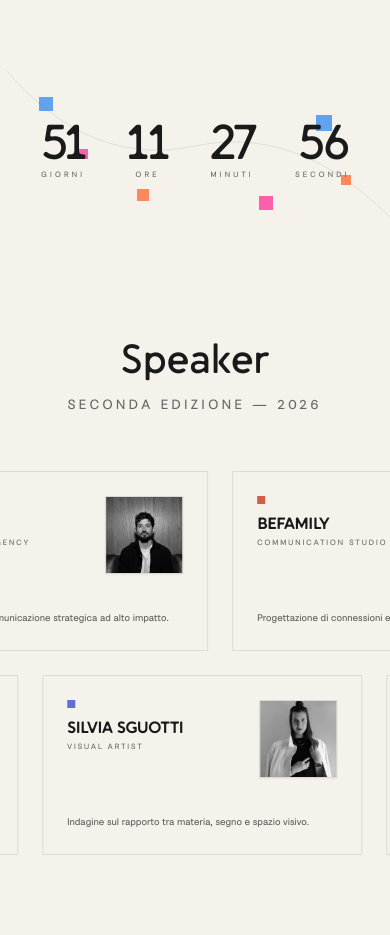
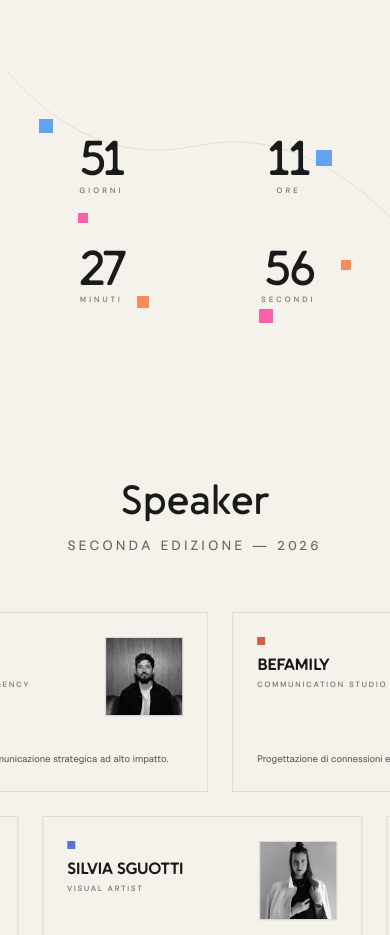
Before and after one commit to alessandrodelmoro9/life-festival-website, a React (Vite) app: page / in a window 390 px wide. Shown: the part 1520-2455 px from the top of the page. Built offline with nearby package versions, Linux system fonts and the light colour scheme; the HTML template or start-up script is replaced by a standard one.

Commit message:
fix: ensure 2x2 grid layout for Countdown on mobile devices

```diff
--- a/src/components/Countdown.tsx
+++ b/src/components/Countdown.tsx
@@ -168,11 +168,11 @@ const Countdown = () => {
       <ColoredSquare color="red" className="top-[60%] right-[10%]" size={10} />
 
       <div className="container mx-auto px-6 md:px-12 relative z-10">
-        <div className="flex flex-wrap justify-center items-center gap-10 md:gap-16 lg:gap-24 max-w-6xl mx-auto">
+        <div className="grid grid-cols-2 md:flex md:flex-wrap justify-center items-center gap-8 md:gap-16 lg:gap-24 max-w-6xl mx-auto">
           {items.map((item) => (
             <div
               key={item.label}
-              className="flex flex-col items-center text-center cursor-default group"
+              className="flex flex-col items-center text-center cursor-default group py-4"
               onMouseMove={handleMouseMove}
               onMouseLeave={handleMouseLeave}
             >
```
